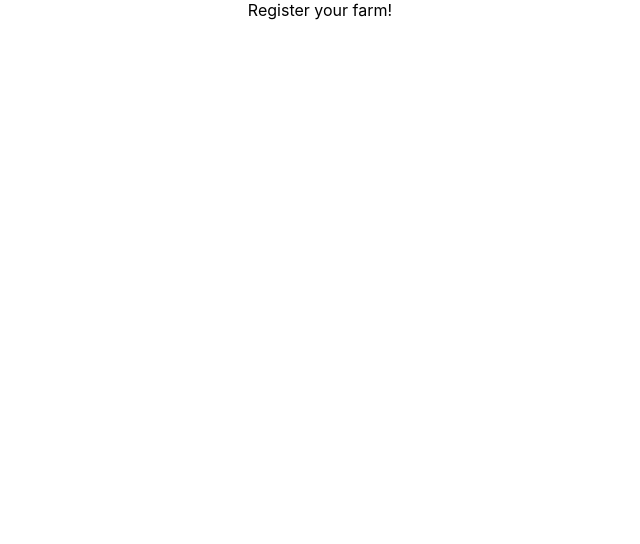
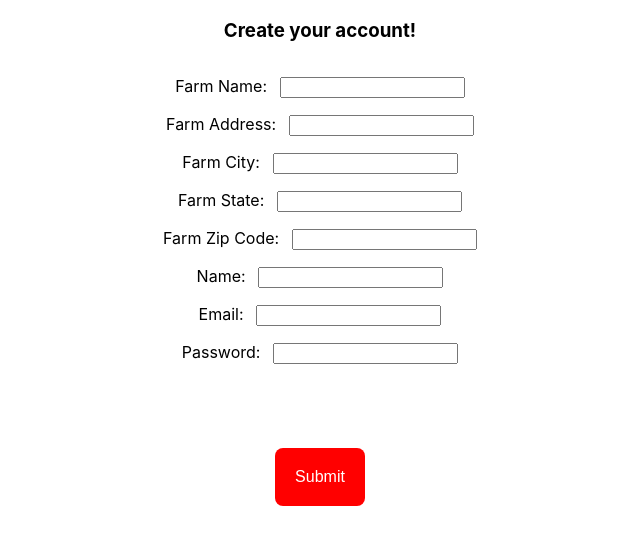
Before and after one commit to jbrachey/hackgt8-local-farmers, a React (Create React App) app in the folder frontend/: page / in a window 1280 px wide. Both pictures are taken after a click on the button "Farmer". Shown: the top 544 px of the page, without its empty margins (320-960 px from the left). Built offline with nearby package versions, Linux system fonts and the light colour scheme.

Commit message:
Add more to sign up stuff

```diff
--- a/frontend/src/sign-up/farm-sign-up.js
+++ b/frontend/src/sign-up/farm-sign-up.js
@@ -1,13 +1,124 @@
-import { registerUser } from "./user-sign-up"
+import { registerUser, isValidUserSubmission } from "./user-sign-up"
+import React, { useState } from 'react';
 
-const registerFarm = () => {
+const registerFarmAndFarmer = (farmName, farmAddress, farmCity,
+    farmState, farmZip, farmerName, email, password) => {
+        registerUser(farmerName, email, password);
 
 }
 
+const isValidSubmission = (farmName, farmAddress, farmCity, farmState, farmZip, name, email, password) => {
+    if (farmName == null || farmName.trim() === '' || farmAddress == null || farmAddress.trim() === ''
+        || farmCity == null || farmCity.trim() === '' || farmState == null || farmState.trim() === ''
+        || farmZip == null || farmZip.trim().length !== 5 || !isValidUserSubmission(name, email, password)) {
+            return false;
+        }
+    return true;
+}
+
 export const FarmSignUp = () => {
+    const [farmName, setFarmName] = useState('');
+    const [farmAddress, setFarmAddress] = useState('');
+    const [farmCity, setFarmCity] = useState('');
+    const [farmState, setFarmState] = useState('');
+    const [farmZip, setFarmZip] = useState('');
+    const [name, setName] = useState('');
+    const [email, setEmail] = useState('');
+    const [password, setPassword] = useState('');
+
+    const handleSetFarmName = (event) => {
+        setFarmName(event.target.value);
+    }
+
+    const handleSetFarmAddress = (event) => {
+        setFarmAddress(event.target.value);
+    }
+
+    const handleSetFarmCity = (event) => {
+        setFarmCity(event.target.value);
+    }
+
+    const handleSetFarmState = (event) => {
+        setFarmState(event.target.value);
+    }
+
+    const handleSetFarmZip = (event) => {
+        setFarmZip(event.target.value);
+    }
+
+    const handleSetName = (event) => {
+        setName(event.target.value);
+    }
+
+    const handleSetEmail = (event) => {
+        setEmail(event.target.value);
+    }
+
+    const handleSetPassword = (event) => {
+        setPassword(event.target.value);
+    }
+
     return (
-        <div>
-            <span>Register your farm!</span>
+        <div className='form'>
+            <h3>Create your account!</h3>
+            <div className='lines'>
+                <label>
+                    Farm Name:
+                    <input className='inputBox' type='text' value={farmName} onChange={handleSetFarmName}/>
+                </label>
+            </div>
+            <div className='lines'>
+                <label>
+                    Farm Address:
+                    <input className='inputBox' type='text' value={farmAddress} onChange={handleSetFarmAddress}/>
+                </label>
+            </div>
+            <div className='lines'>
+                <label>
+                    Farm City:
+                    <input className='inputBox' type='text' value={farmCity} onChange={handleSetFarmCity}/>
+                </label>
+            </div>
+            <div className='lines'>
+                <label>
+                    Farm State:
+                    <input className='inputBox' type='text' value={farmState} onChange={handleSetFarmState}/>
+                </label>
+            </div>
+            <div className='lines'>
+                <label>
+                    Farm Zip Code:
+                    <input className='inputBox' type='text' value={farmZip} onChange={handleSetFarmZip}/>
+                </label>
+            </div>
+            <div className='lines'>
+                <label>
+                    Name:
+                    <input className='inputBox' type='text' value={name} onChange={handleSetName}/>
+                </label>
+            </div>
+            <div className='lines'>
+                <label>
+                    Email:
+                    <input className='inputBox' type='text' value={email} onChange={handleSetEmail}/>
+                </label>
+            </div>
+            <div className='lines'>
+                <label>
+                    Password:
+                    <input className='inputBox' type='text' value={password} onChange={handleSetPassword}/>
+                </label>
+            </div>
+            <div className='buttonLine'>
+                <button className={isValidSubmission(farmName, farmAddress, farmCity,
+                farmState, farmZip, name, email, password) ?
+                    'submitButton validSubmit' : 'submitButton invalidSubmit'} onClick={() => {
+                    if (isValidSubmission(farmName, farmAddress, farmCity,
+                        farmState, farmZip, name, email, password)) {
+                        registerFarmAndFarmer(farmName, farmAddress, farmCity, farmState, farmZip, name, email, password);
+                    }
+                }}>Submit</button>
+            </div>
         </div>
     )
 }
--- a/frontend/src/sign-up/user-sign-up.js
+++ b/frontend/src/sign-up/user-sign-up.js
@@ -2,10 +2,10 @@ import React, { useState } from 'react';
 import './sign-up-style.css';
 
 export const registerUser = (name, email, password) => {
-    console.log('registered!')
+    // add user to backend db
 }
 
-const isValidSubmission = (name, email, password) => {
+export const isValidUserSubmission = (name, email, password) => {
     if (email == null || email.trim() === '' || !email.includes('@') || email.indexOf('@') == 0
         || email.indexOf('@') == email.length - 1 || !email.includes('.') || name == null
         || name.trim() === '' || password == null || password.trim() === '' || password.length < 5) {
@@ -53,12 +53,10 @@ export const UserSignUp = () => {
                 </label>
             </div>
             <div className='buttonLine'>
-                <button className={isValidSubmission(name, email, password) ?
+                <button className={isValidUserSubmission(name, email, password) ?
                     'submitButton validSubmit' : 'submitButton invalidSubmit'} onClick={() => {
-                    if (isValidSubmission(name, email, password)) {
+                    if (isValidUserSubmission(name, email, password)) {
                         registerUser(name, email, password);
-                    } else {
-                        console.log('invalid');
                     }
                 }}>Submit</button>
             </div>
```
